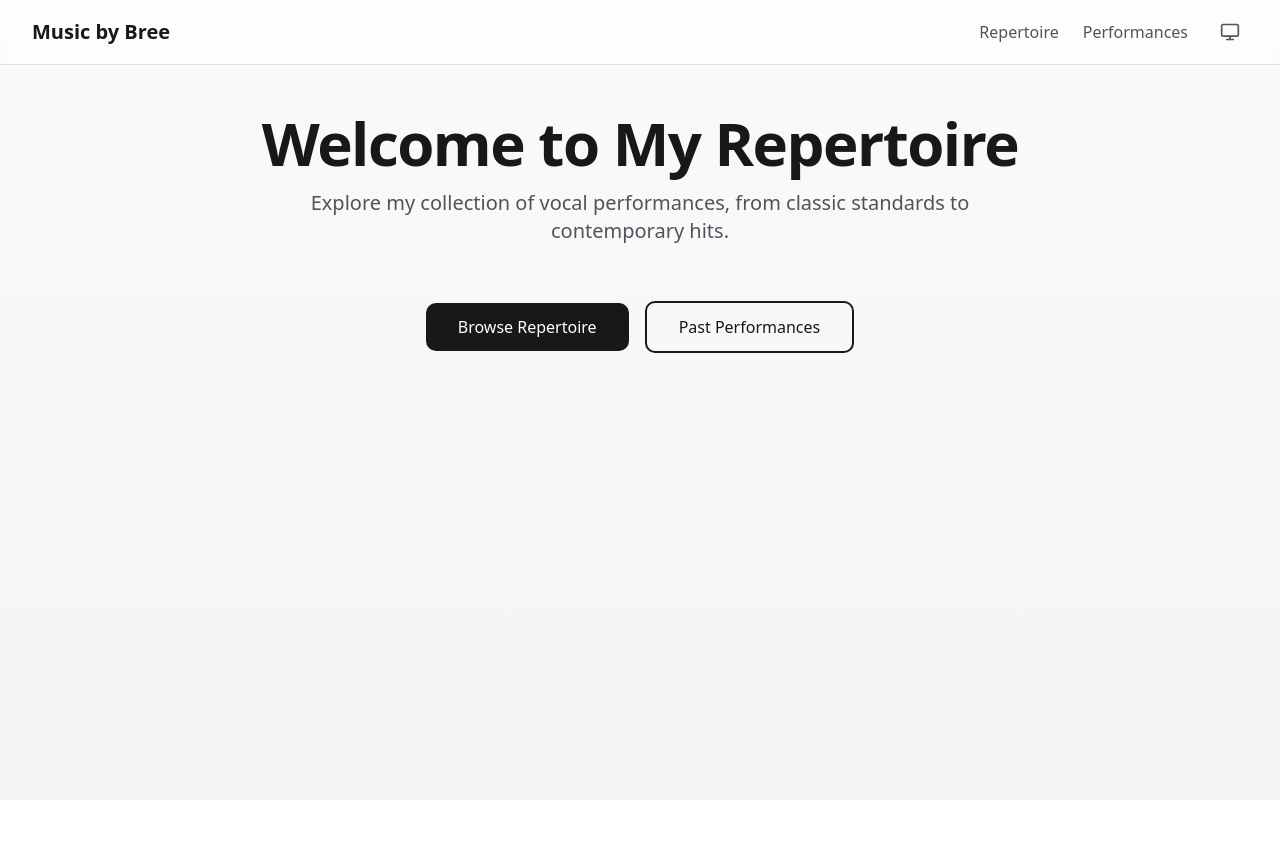
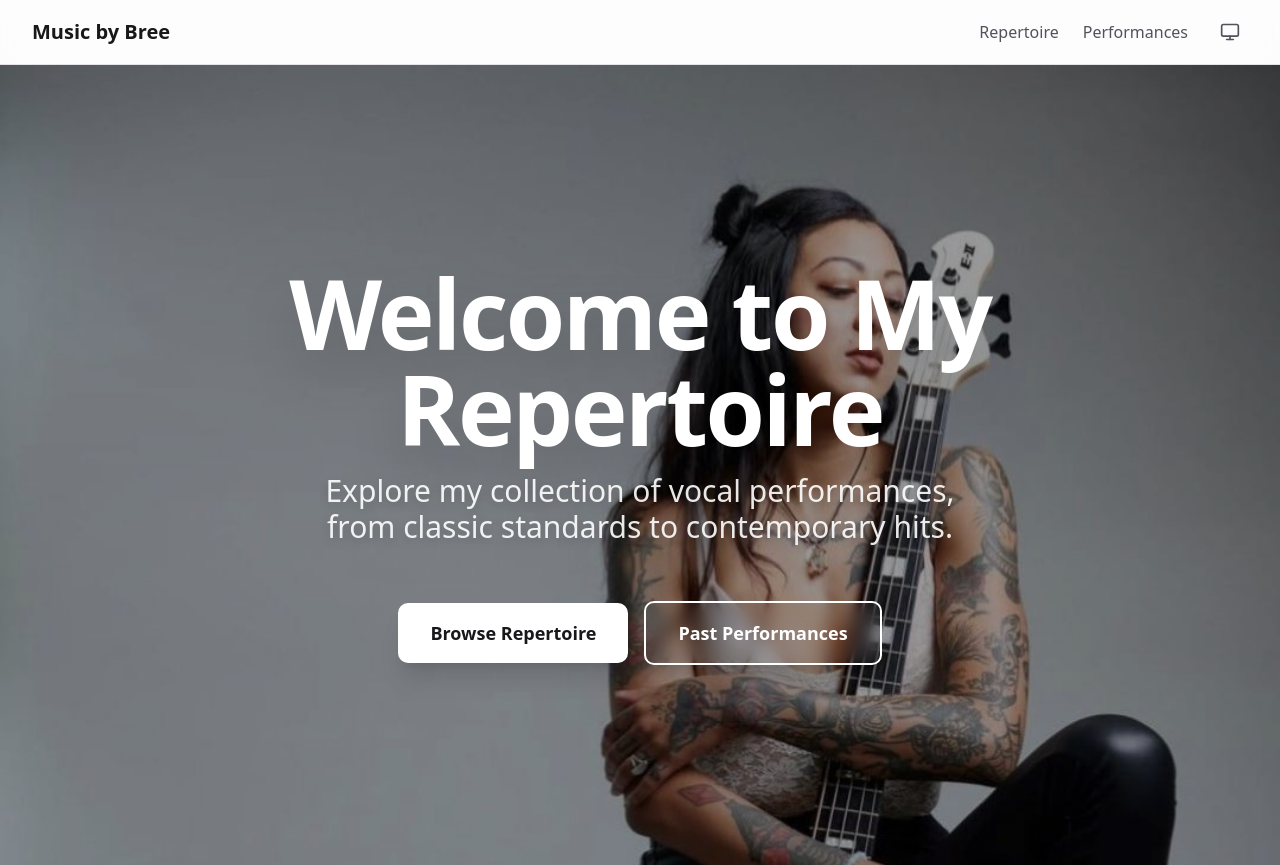
Before and after one commit to bchristie/musicbybree, a Next.js app: page / in a window 1280 px wide. Before the commit the page ends 800 px from the top, so only its background shows below. Built offline with nearby package versions, Linux system fonts and the light colour scheme.

Commit message:
More immerive hero

```diff
--- a/app/(public)/page.tsx
+++ b/app/(public)/page.tsx
@@ -1,14 +1,31 @@
 import Link from "next/link";
+import Image from "next/image";
 
 export default function HomePage() {
   return (
-    <main className="max-w-7xl mx-auto px-4 sm:px-6 lg:px-8 py-12">
-        <div className="text-center space-y-8">
+    <main className="relative min-h-[100dvh] flex items-center justify-center">
+      {/* Background Image */}
+      <div className="absolute inset-0 z-0">
+        <Image
+          src="/bree-with-bass.jpg"
+          alt="Bree performing with bass"
+          fill
+          priority
+          className="object-cover object-top"
+          sizes="100vw"
+          quality={90}
+        />
+        {/* Dark overlay for text readability */}
+        <div className="absolute inset-0 bg-black/40" />
+      </div>
+
+      {/* Hero Content */}
+      <div className="relative z-10 text-center space-y-8 px-4 sm:px-6 lg:px-8 max-w-4xl mx-auto">
         <div className="space-y-4">
-            <h2 className="text-4xl md:text-6xl font-bold text-zinc-900 dark:text-zinc-50 tracking-tight">
+          <h1 className="text-5xl md:text-7xl lg:text-8xl font-bold text-white tracking-tight drop-shadow-2xl">
             Welcome to My Repertoire
-            </h2>
-            <p className="text-lg md:text-xl text-zinc-600 dark:text-zinc-400 max-w-2xl mx-auto">
+          </h1>
+          <p className="text-xl md:text-2xl lg:text-3xl text-white/90 max-w-2xl mx-auto drop-shadow-lg">
             Explore my collection of vocal performances, from classic standards to contemporary hits.
           </p>
         </div>
@@ -16,13 +33,13 @@ export default function HomePage() {
         <div className="flex flex-col sm:flex-row gap-4 justify-center items-center pt-6">
           <Link
             href="/repertoire"
-              className="px-8 py-3 bg-zinc-900 dark:bg-zinc-50 text-white dark:text-zinc-900 rounded-lg font-medium hover:bg-zinc-800 dark:hover:bg-zinc-200 transition-colors w-full sm:w-auto text-center"
+            className="px-8 py-4 bg-white text-zinc-900 rounded-lg font-semibold hover:bg-zinc-100 transition-all shadow-xl hover:shadow-2xl hover:scale-105 w-full sm:w-auto text-center text-lg"
           >
             Browse Repertoire
           </Link>
           <Link
             href="/performances"
-              className="px-8 py-3 border-2 border-zinc-900 dark:border-zinc-50 text-zinc-900 dark:text-zinc-50 rounded-lg font-medium hover:bg-zinc-100 dark:hover:bg-zinc-900 transition-colors w-full sm:w-auto text-center"
+            className="px-8 py-4 border-2 border-white text-white rounded-lg font-semibold hover:bg-white/10 backdrop-blur-sm transition-all shadow-xl hover:shadow-2xl hover:scale-105 w-full sm:w-auto text-center text-lg"
           >
             Past Performances
           </Link>
```
Lines whose indentation alone changed are shown as unchanged.
